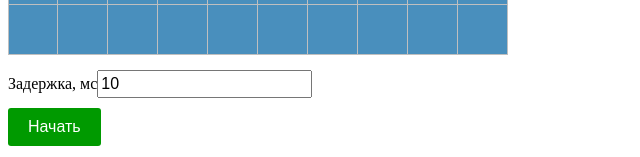
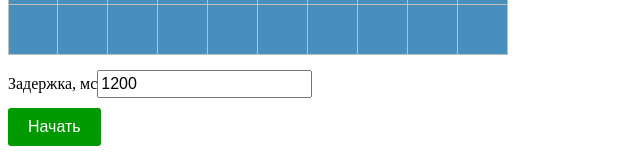
Before and after one commit to x404/game-angular, an Angular app: page / in a window 1280 px wide. Shown: the part 460-617 px from the top of the page, without its empty margins (0-640 px from the left). Built offline with nearby package versions, Linux system fonts and the light colour scheme.

Commit message:
change delayValue

```diff
--- a/src/app/app.component.ts
+++ b/src/app/app.component.ts
@@ -18,7 +18,7 @@ export class AppComponent {
 
   cellcounts  : number = 100;
   finishcount : number = 10;
-  delayValue  : number = 10;
+  delayValue  : number = 1200;
   countSuccess: number = 0;
   countError  : number = 0;
 
```
